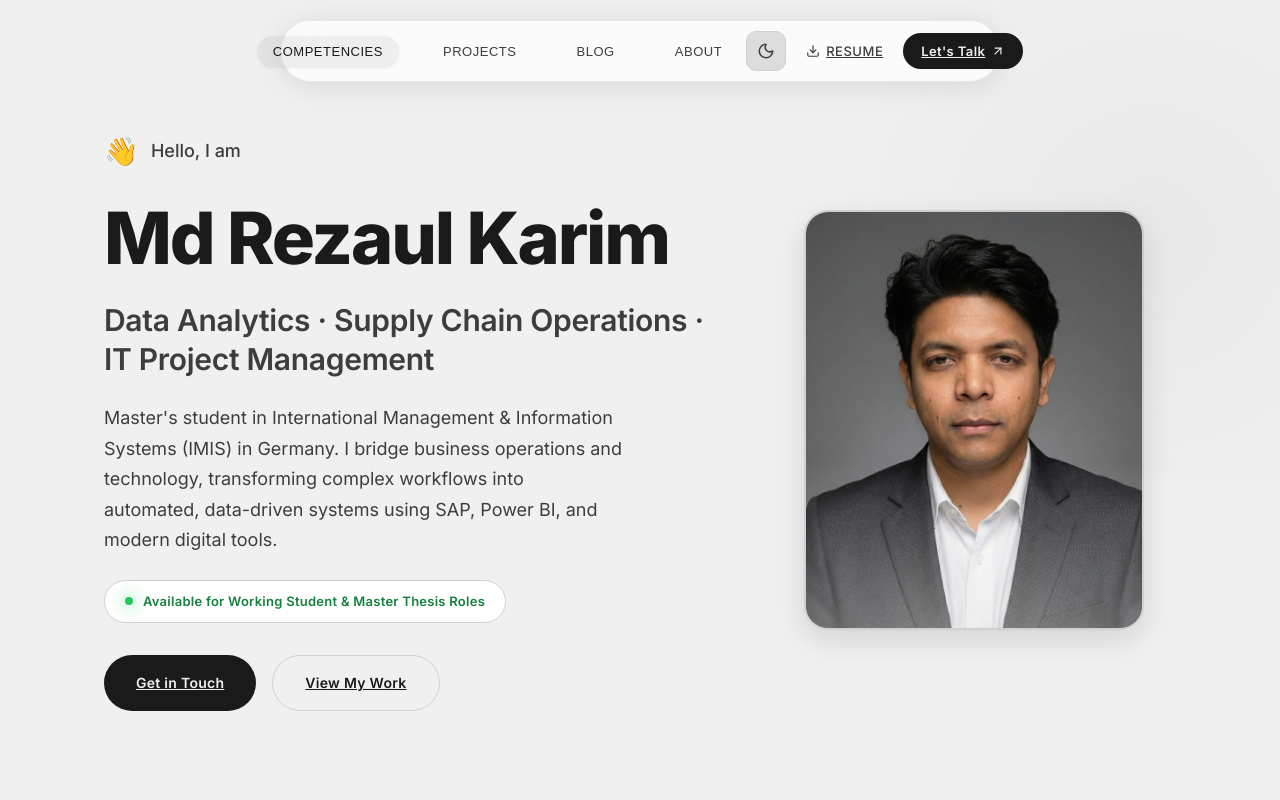
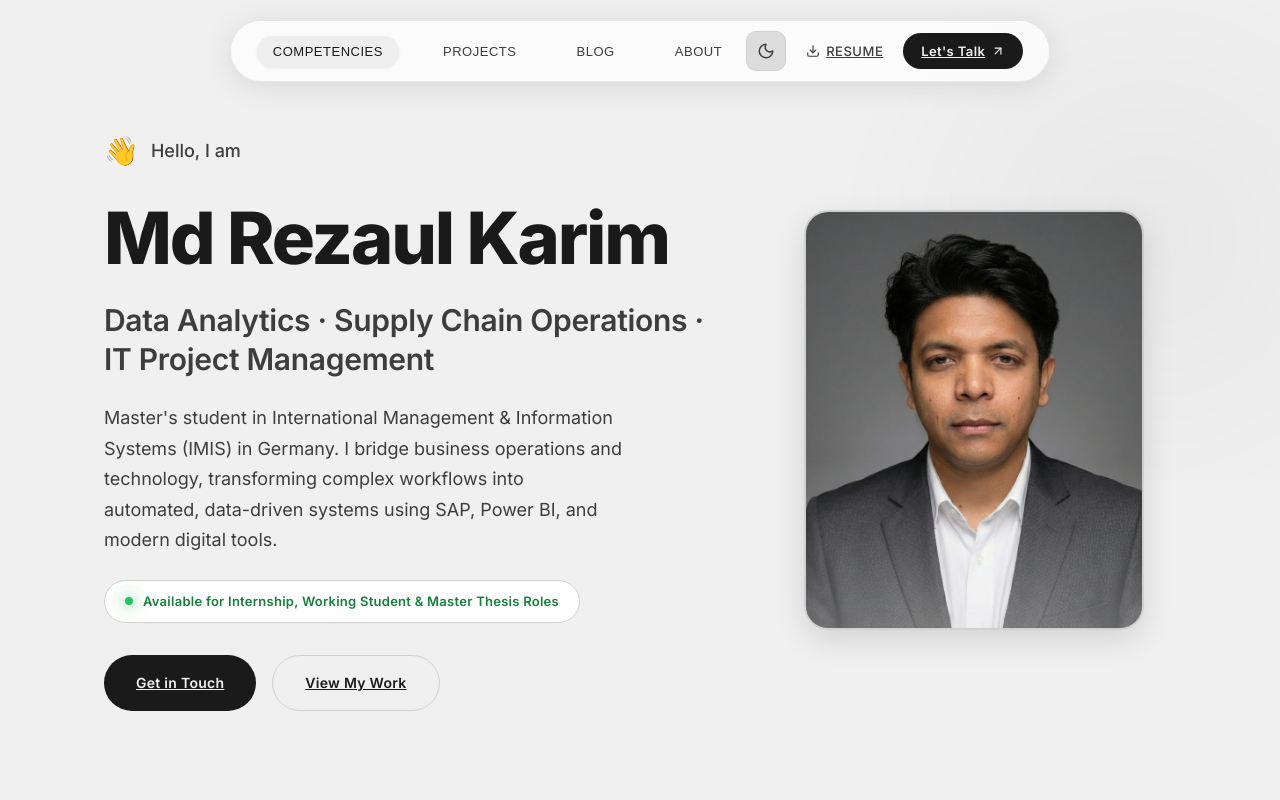
Before and after one commit to myselfrezaul7/portfolio, a Next.js app: page / in a window 1280 px wide. Shown: the top 800 px of the page. Built offline with nearby package versions, Linux system fonts and the light colour scheme.

Commit message:
fix: update copyright year, availability badge, blog timeline, bio alignment, and navbar pill width

```diff
--- a/src/components/About.module.css
+++ b/src/components/About.module.css
@@ -48,6 +48,7 @@
     color: var(--text-secondary);
     line-height: 1.8;
     margin-bottom: 20px;
+    text-align: justify;
 }
 
 .bio:last-child {
--- a/src/components/Footer.tsx
+++ b/src/components/Footer.tsx
@@ -55,7 +55,7 @@ export default function Footer() {
 
                     {/* Copyright */}
                     <p className={styles.copyright}>
-                        © {new Date().getFullYear()} Md Rezaul Karim
+                        © 2025 Md Rezaul Karim
                     </p>
                 </div>
             </div>
--- a/src/components/Hero.tsx
+++ b/src/components/Hero.tsx
@@ -58,7 +58,7 @@ export default function Hero() {
                         transition={{ duration: 0.5, delay: 0.45, ease: [0.22, 1, 0.36, 1] }}
                     >
                         <span className={styles.statusDot} />
-                        <span className={styles.statusText}>Available for Working Student & Master Thesis Roles</span>
+                        <span className={styles.statusText}>Available for Internship, Working Student & Master Thesis Roles</span>
                     </motion.div>
 
                     {/* CTA Buttons */}
--- a/src/components/Navbar.module.css
+++ b/src/components/Navbar.module.css
@@ -15,7 +15,7 @@
     display: flex;
     align-items: center;
     justify-content: center;
-    max-width: 720px;
+    max-width: 820px;
     width: 100%;
     padding: 10px 28px;
     /* Glassmorphism effect */
--- a/src/data/blogPosts.ts
+++ b/src/data/blogPosts.ts
@@ -14,7 +14,7 @@ export const blogPosts: BlogPost[] = [
         id: 1,
         slug: 'lab-supply-chain',
         title: 'What Managing a Clinical Lab Supply Chain Actually Taught Me',
-        excerpt: 'Two years managing clinical procurement and inventory in Dhaka taught me how variance, safety stock formulas, and vendor SLAs turn operational chaos into predictable healthcare delivery.',
+        excerpt: 'Over a year managing clinical procurement and inventory in Dhaka taught me how variance, safety stock formulas, and vendor SLAs turn operational chaos into predictable healthcare delivery.',
         content: `When I joined Renaissance Diagnostic Care in Dhaka, the clinical supply chain operated through fragmented communication channels and outdated spreadsheets. Laboratory technicians frequently experienced stockouts on critical diagnostic reagents, while perishable chemical assays expired unused on storage shelves. In a healthcare facility running over 500 patient tests daily, procurement delays directly impacted patient care.
 
 My first initiative was establishing a centralized inventory ledger. I categorized reagents into high-velocity routine panels (such as Complete Blood Counts and lipid profiles) and specialized low-frequency assays. By tracking daily test consumption distributions and supplier lead times, I calculated dynamic safety stock levels and automated reorder points.
```
